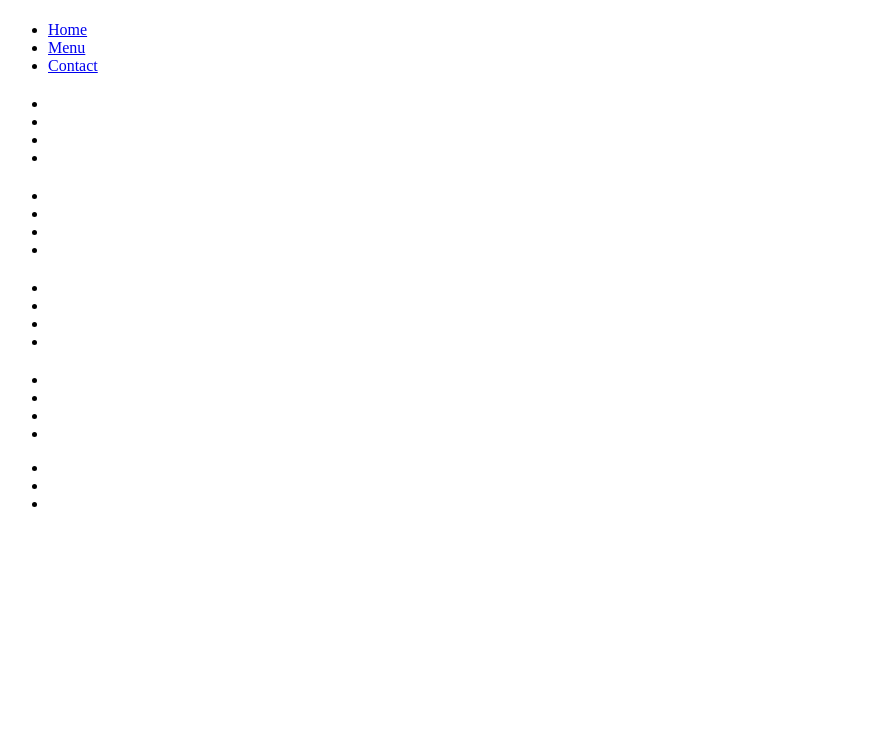
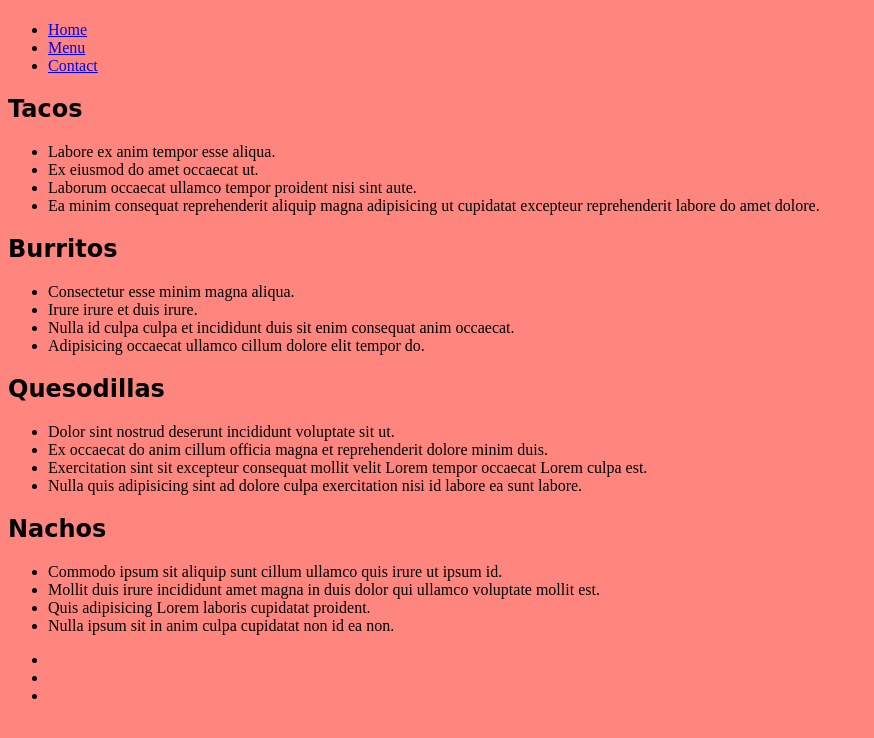
Before and after one commit to lwerner27/LucasRestuarant, a plain HTML site: page menu.html in a window 1280 px wide. Shown: the whole page, without its empty margins (0-874 px from the left). Drawn offline with Linux system fonts and the light colour scheme; a web font is replaced by a local one.

Commit message:
Added css and some colors and fonts

```diff
--- /dev/null
+++ b/css/style.css
@@ -0,0 +1,16 @@
+/*
+    Primary: #ff5252
+    Primary Light: #ff867f
+    Primary Dark: #c50e29
+
+    Secondardy: #b2ff59
+    Secondary Light: #e7ff8c
+    Secondary Dark: #7ecb20
+*/
+body {
+    background-color: #ff867f;
+}
+
+h1, h2 {
+    font-family: 'Rammetto One', cursive;
+}
--- a/menu.html
+++ b/menu.html
@@ -3,6 +3,8 @@
 <head>
     <meta charset="utf-8" />
     <title>Restaurant</title>
+    <link rel="stylesheet" href="./css/style.css">
+    <link href="https://fonts.googleapis.com/css?family=Rammetto+One" rel="stylesheet">
 </head>
 <body>
     <header>
@@ -17,39 +19,39 @@
     </header>
     <main>
         <div>
-            <h2></h2>
+            <h2>Tacos</h2>
             <ul>
-                <li></li>
-                <li></li>
-                <li></li>
-                <li></li>
+                <li>Labore ex anim tempor esse aliqua.</li>
+                <li>Ex eiusmod do amet occaecat ut.</li>
+                <li>Laborum occaecat ullamco tempor proident nisi sint aute.</li>
+                <li>Ea minim consequat reprehenderit aliquip magna adipisicing ut cupidatat excepteur reprehenderit labore do amet dolore.</li>
             </ul>
         </div>
         <div>
-            <h2></h2>
+            <h2>Burritos</h2>
             <ul>
-                <li></li>
-                <li></li>
-                <li></li>
-                <li></li>
+                <li>Consectetur esse minim magna aliqua.</li>
+                <li>Irure irure et duis irure.</li>
+                <li>Nulla id culpa culpa et incididunt duis sit enim consequat anim occaecat.</li>
+                <li>Adipisicing occaecat ullamco cillum dolore elit tempor do.</li>
             </ul>
         </div>
         <div>
-            <h2></h2>
+            <h2>Quesodillas</h2>
             <ul>
-                <li></li>
-                <li></li>
-                <li></li>
-                <li></li>
+                <li>Dolor sint nostrud deserunt incididunt voluptate sit ut.</li>
+                <li>Ex occaecat do anim cillum officia magna et reprehenderit dolore minim duis.</li>
+                <li>Exercitation sint sit excepteur consequat mollit velit Lorem tempor occaecat Lorem culpa est.</li>
+                <li>Nulla quis adipisicing sint ad dolore culpa exercitation nisi id labore ea sunt labore.</li>
             </ul>
         </div>
         <div>
-            <h2></h2>
+            <h2>Nachos</h2>
             <ul>
-                <li></li>
-                <li></li>
-                <li></li>
-                <li></li>
+                <li>Commodo ipsum sit aliquip sunt cillum ullamco quis irure ut ipsum id.</li>
+                <li>Mollit duis irure incididunt amet magna in duis dolor qui ullamco voluptate mollit est.</li>
+                <li>Quis adipisicing Lorem laboris cupidatat proident.</li>
+                <li>Nulla ipsum sit in anim culpa cupidatat non id ea non.</li>
             </ul>
         </div>
     </main>
```
Also changed, not shown: contact.html (+2 -0 lines), index.html (+9 -7 lines).
